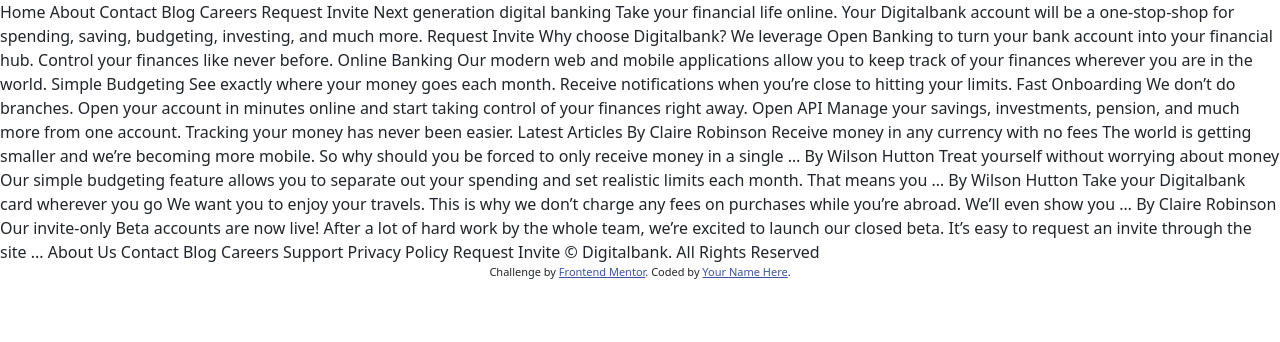
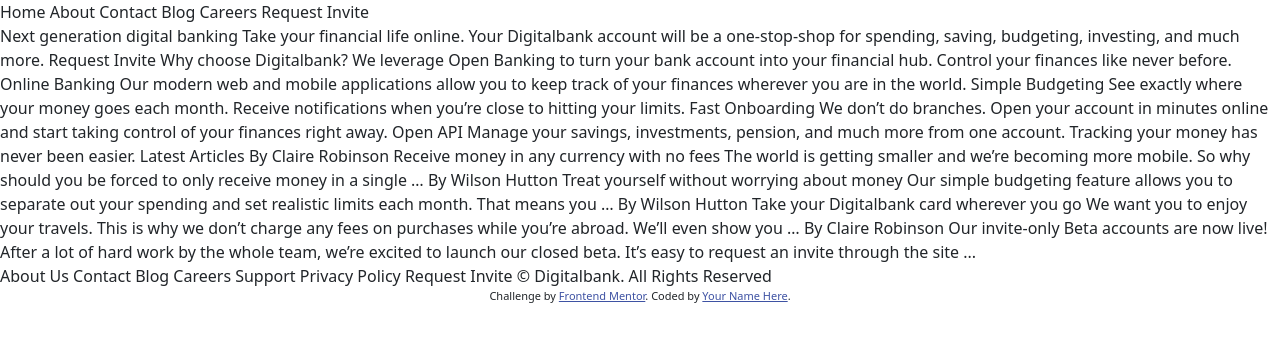
Before and after one commit to magali-la/digitalbank-landing-page, a plain HTML site: page index.html in a window 1280 px wide. Drawn offline with nearby package versions, Linux system fonts and the light colour scheme.

Commit message:
Added general structure of index with header, main, and footer

```diff
--- a/index.html
+++ b/index.html
@@ -10,17 +10,17 @@
   <script src="https://cdn.jsdelivr.net/npm/@tailwindcss/browser@4"></script>
 </head>
 <body>
-
+  <header>
+    <nav>
       Home
       About
       Contact
       Blog
       Careers
-
       Request Invite
-
-
-
+    </nav>
+  </header>
+  <main>
     Next generation digital banking
 
     Take your financial life online. Your Digitalbank account will be a one-stop-shop
@@ -74,20 +74,17 @@
     Our invite-only Beta accounts are now live!
     After a lot of hard work by the whole team, we’re excited to launch our closed beta.
     It’s easy to request an invite through the site ...
-
-
-
+  </main>
+  <footer>
     About Us
     Contact
     Blog
     Careers
     Support
     Privacy Policy
-
     Request Invite
-
     © Digitalbank. All Rights Reserved
-
+  </footer>
   <div class="attribution">
     Challenge by <a href="https://www.frontendmentor.io?ref=challenge" target="_blank">Frontend Mentor</a>.
     Coded by <a href="#">Your Name Here</a>.
```
Lines whose indentation alone changed are shown as unchanged.
